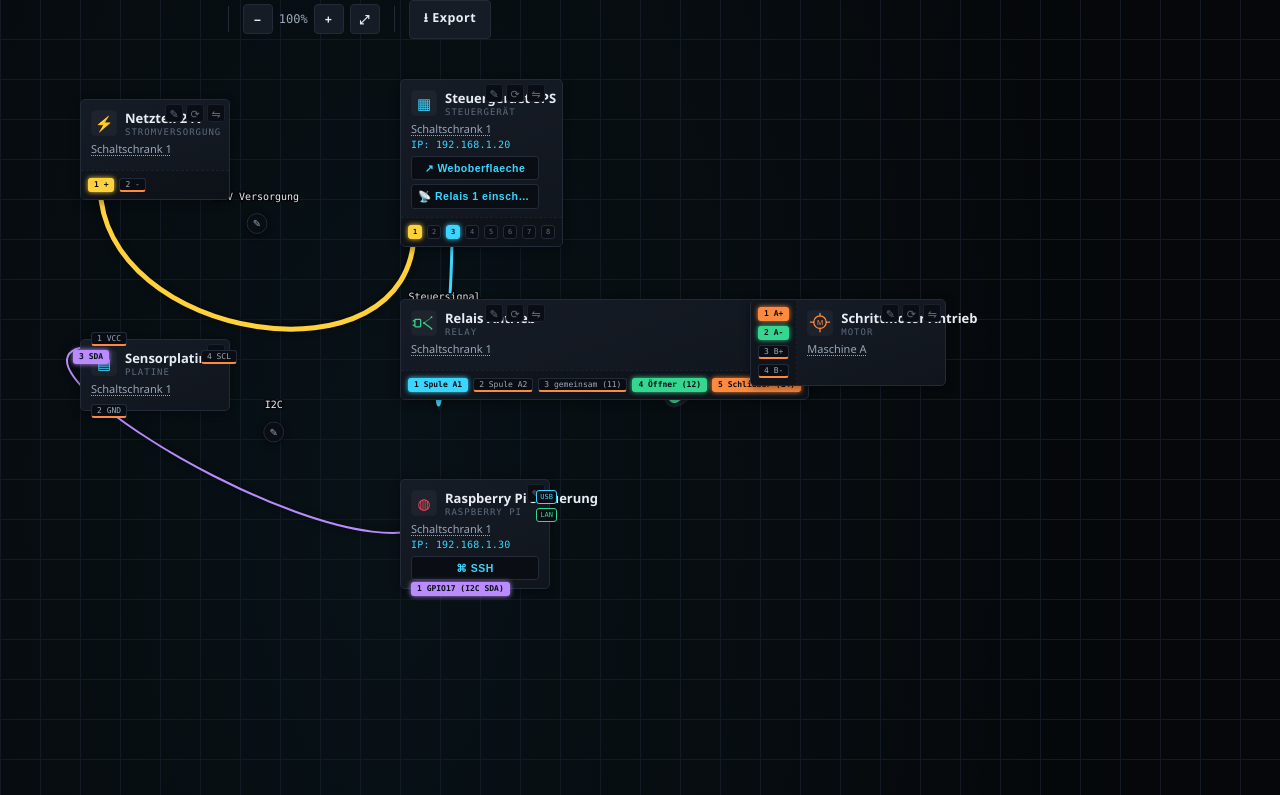
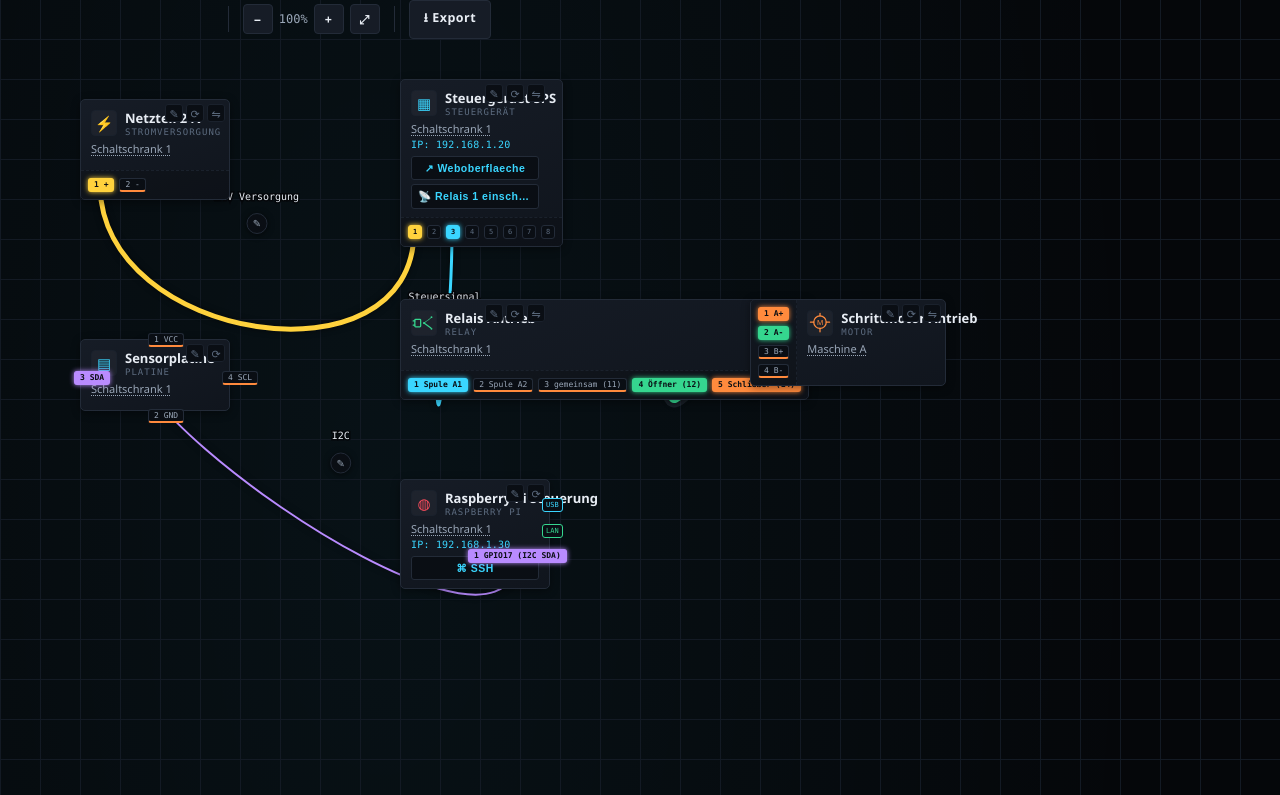
Before and after one commit to Scorch1262/KabelManager-MK1, a Flask app: page / in a window 1280 px wide. Shown: the part 57-852 px from the top of the page. Run offline with Flask 3, Linux system fonts and the light colour scheme; parts of the project's set-up code (start-up, migrations or seed data) failed here and were passed over.

Commit message:
v3.1.1
v3.1.1: Kritischen Andock-Bug bei individuell platzierten Pins behoben,
        Rotieren-Button für Platine/Raspberry Pi ergänzt

- BUGFIX: Verbindungen dockten bei Platine/Raspberry Pi nicht am
  tatsaechlichen Pin-Punkt an. Ursache: jede Pin-Seite lag in einer
  eigenen position:absolute-Zeile, wodurch computePortRelOffsets()
  (offsetLeft/offsetTop relativ zum naechsten positionierten Vorfahren)
  den Eigen-Versatz dieser Zeile statt des Elements selbst als
  Bezugsrahmen nutzte. Behoben durch direkte Positionierung jedes Pins
  in der einzigen individual-pins-layer, nach derselben Formel wie
  port_point() im PDF-Export (app.py) - Web und PDF jetzt pixelgenau
  konsistent.
- Neuer "⟳"-Button dreht bei Platine/Raspberry Pi alle individuell
  platzierten Pins gemeinsam um eine Seite weiter (unten->links->
  oben->rechts), statt jede Seite einzeln im Dialog umstellen zu muessen
- Verifiziert: DOM-Strukturpruefung (keine Zwischen-Ebene mehr), 17/17
  neue Tests, numerischer Abgleich der Pin-Positionen gegen die
  unabhaengige Python-Formel (exakte Uebereinstimmung), End-to-End
  PDF-Rendering-Kontrolle (Sensorplatine mit 4 Pins auf allen Seiten)

```diff
--- a/static/app.js
+++ b/static/app.js
@@ -712,10 +712,17 @@ function buildPortsBar(el, side, sideKey, axis, mirrored, portCount) {
 /* Individuelle Pin-Platzierung (Platine/Raspberry Pi, siehe
    hasIndividualPinPlacement): jeder Pin kann einzeln einer Seite (oben/
    unten/links/rechts) zugewiesen werden, statt eines gemeinsamen Riegels
-   fuer alle Anschluesse. Umgesetzt ueber absolut positionierte Punkte in
-   einer eigenen Layer-Ebene ueber dem Element – die eigentliche Andock-
-   Logik (computePortRelOffsets, connectionEndpoint) ist bar-unabhaengig
-   und funktioniert dadurch unveraendert weiter. */
+   fuer alle Anschluesse. Jeder Punkt wird direkt (ohne zusaetzliche
+   positionierte Zwischen-Ebene) absolut innerhalb der Layer-Ebene
+   platziert – nach genau derselben Formel wie port_point() in app.py
+   (Marge 12px, gleichmaessige Verteilung je Seite), damit PDF-Export und
+   Webansicht pixelgenau uebereinstimmen. WICHTIG: computePortRelOffsets()
+   liest dot.offsetLeft/offsetTop relativ zum naechsten positionierten
+   Vorfahren – waere ein Pin-Punkt in einer eigenen position:absolute-
+   Zeile verschachtelt, ginge deren Eigen-Versatz (top/left der Zeile) bei
+   der Berechnung verloren und Verbindungen wuerden nicht am tatsaechlichen
+   Anschlusspunkt andocken. Layer ist daher die EINZIGE positionierte
+   Ebene zwischen Element und Punkt. */
 function buildIndividualPinsLayer(el, portCount) {
   const layer = document.createElement("div");
   layer.className = "individual-pins-layer";
@@ -725,18 +732,45 @@ function buildIndividualPinsLayer(el, portCount) {
     bySide[getPinSide(el, i)].push(i);
   }
 
+  const margin = 12;
+  const half = PORT_DOT / 2;
+
   for (const side of PORT_SIDES) {
     const indices = bySide[side];
-    if (indices.length === 0) continue;
-    const axis = sideAxis(side);
-    const row = document.createElement("div");
-    row.className = "individual-pins-row side-" + side + " " + (axis === "vertical" ? "row-h" : "row-v");
-    indices.forEach((i) => {
-      row.appendChild(createPinDot(el, i, "a", side));
+    const n = indices.length;
+    if (n === 0) continue;
+    indices.forEach((pinIndex, posInSide) => {
+      const dot = createPinDot(el, pinIndex, "a", side);
+      dot.classList.add("individual-pin-dot");
+      const frac = (posInSide + 0.5) / n;
+      if (side === "bottom" || side === "top") {
+        const x = margin + frac * Math.max(DEFAULT_ELEMENT_W - 2 * margin, 1);
+        dot.style.left = (x - half) + "px";
+        dot.style.top = (side === "bottom" ? DEFAULT_ELEMENT_H - half : -half) + "px";
+      } else {
+        const y = margin + frac * Math.max(DEFAULT_ELEMENT_H - 2 * margin, 1);
+        dot.style.top = (y - half) + "px";
+        dot.style.left = (side === "right" ? DEFAULT_ELEMENT_W - half : -half) + "px";
+      }
+      layer.appendChild(dot);
     });
-    layer.appendChild(row);
   }
   return layer;
+}
+
+/* Rotiert bei individuell platzierten Pins (Platine/Raspberry Pi) ALLE
+   Pins gemeinsam um eine Seite weiter (gleiche Reihenfolge wie
+   rotatePorts: unten -> links -> oben -> rechts), statt jeden Pin einzeln
+   manuell umzustellen. */
+function rotateIndividualPins(id) {
+  const el = config.elements.find((x) => x.id === id);
+  if (!el) return;
+  const n = getPortCount(el);
+  const sides = Array.from({ length: n }, (_, i) => getPinSide(el, i));
+  el.pin_sides = sides.map((side) => PORT_SIDES[(PORT_SIDES.indexOf(side) + 1) % PORT_SIDES.length]);
+  renderElements();
+  renderConnections();
+  persistConfig();
 }
 
 function buildElementNode(el) {
@@ -856,6 +890,17 @@ function buildElementNode(el) {
         mirrorPorts(el.id);
       });
       controls.appendChild(mirrorBtn);
+    } else if (portCount > 0 && individual) {
+      const rotateBtn = document.createElement("div");
+      rotateBtn.className = "el-ctrl-btn";
+      rotateBtn.textContent = "⟳";
+      rotateBtn.title = wordPlural + " gemeinsam um eine Seite weiterdrehen (unten → links → oben → rechts)";
+      rotateBtn.addEventListener("mousedown", (e) => e.stopPropagation());
+      rotateBtn.addEventListener("click", (e) => {
+        e.stopPropagation();
+        rotateIndividualPins(el.id);
+      });
+      controls.appendChild(rotateBtn);
     }
 
     body.appendChild(controls);
--- a/static/style.css
+++ b/static/style.css
@@ -455,26 +455,24 @@ body.use-mode .divider.edit-divider {
 .port-dot.port-kind-lan { border-color: var(--success); color: var(--success); }
 
 /* ---------------- Individuelle Pin-Platzierung (Platine/Raspberry Pi) --- */
-/* Jeder Pin wird, je nach im Element-Dialog zugewiesener Seite, absolut
-   positioniert statt in einem gemeinsamen Portriegel – siehe
-   buildIndividualPinsLayer() in app.js. */
+/* Jeder Pin wird, je nach im Element-Dialog zugewiesener Seite, direkt
+   (per Inline-style, siehe buildIndividualPinsLayer() in app.js) absolut
+   innerhalb dieser EINEN Layer-Ebene platziert. Bewusst KEINE weitere
+   position:absolute-Zwischenebene je Seite (fruehere ".individual-pins-row"):
+   das wuerde computePortRelOffsets() (offsetLeft/offsetTop relativ zum
+   naechsten positionierten Vorfahren) auf den falschen Bezugsrahmen
+   umlenken und Verbindungen wuerden nicht am tatsaechlichen Anschlusspunkt
+   andocken, sondern am Rand der Zwischen-Zeile. */
 .individual-pins-layer {
   position: absolute;
   inset: 0;
   pointer-events: none;
   z-index: 2;
 }
-.individual-pins-row {
+.individual-pins-layer .port-dot.individual-pin-dot {
   position: absolute;
-  display: flex;
-  gap: 4px;
-  pointer-events: none;
+  pointer-events: auto;
 }
-.individual-pins-row .port-dot { pointer-events: auto; }
-.individual-pins-row.side-top    { top: -8px; left: 10px; right: 10px; justify-content: flex-start; flex-wrap: wrap; }
-.individual-pins-row.side-bottom { bottom: -8px; left: 10px; right: 10px; justify-content: flex-start; flex-wrap: wrap; }
-.individual-pins-row.side-left   { left: -8px; top: 10px; bottom: 10px; flex-direction: column; justify-content: flex-start; }
-.individual-pins-row.side-right  { right: -8px; top: 10px; bottom: 10px; flex-direction: column; justify-content: flex-start; }
 
 /* Schwebendes Eingabefeld zum schnellen Umbenennen eines Ports (Doppelklick) */
 .port-name-input {
```
Also changed, not shown: CHANGELOG.md, README.md, 2 other files.
